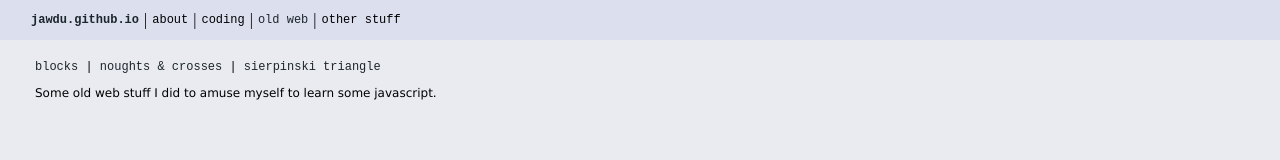
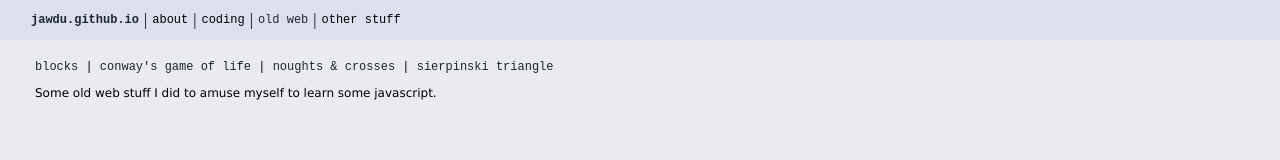
Before and after one commit to jawdu/jawdu.github.io, a plain HTML site: page pages/oldweb.html in a window 1280 px wide. Drawn offline with Linux system fonts and the light colour scheme.

Commit message:
conway *

```diff
--- a/pages/oldweb.html
+++ b/pages/oldweb.html
@@ -34,7 +34,7 @@
 <div id="content">
 
     <p class="menuFont">
-        <a href="oldweb/blocks.html">blocks</a> | <a href="oldweb/noughtsCrosses.html">noughts & crosses</a> | <a href="oldweb/sierpinski.html">sierpinski triangle</a>
+        <a href="oldweb/blocks.html">blocks</a> | <a href="conway.html">conway's game of life</a> | <a href="oldweb/noughtsCrosses.html">noughts & crosses</a> | <a href="oldweb/sierpinski.html">sierpinski triangle</a>
     </p>
 
     <p class="cFont1">
```
